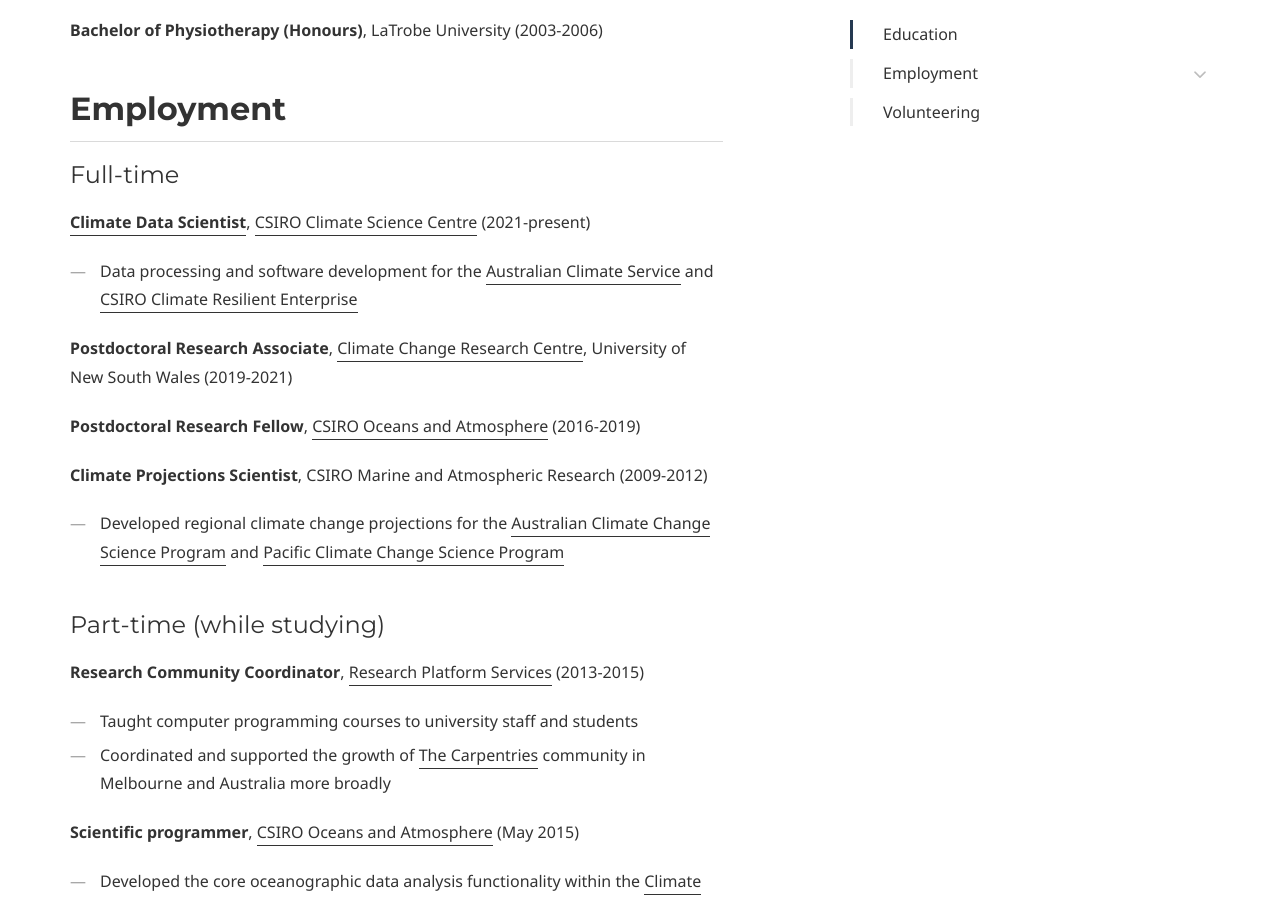
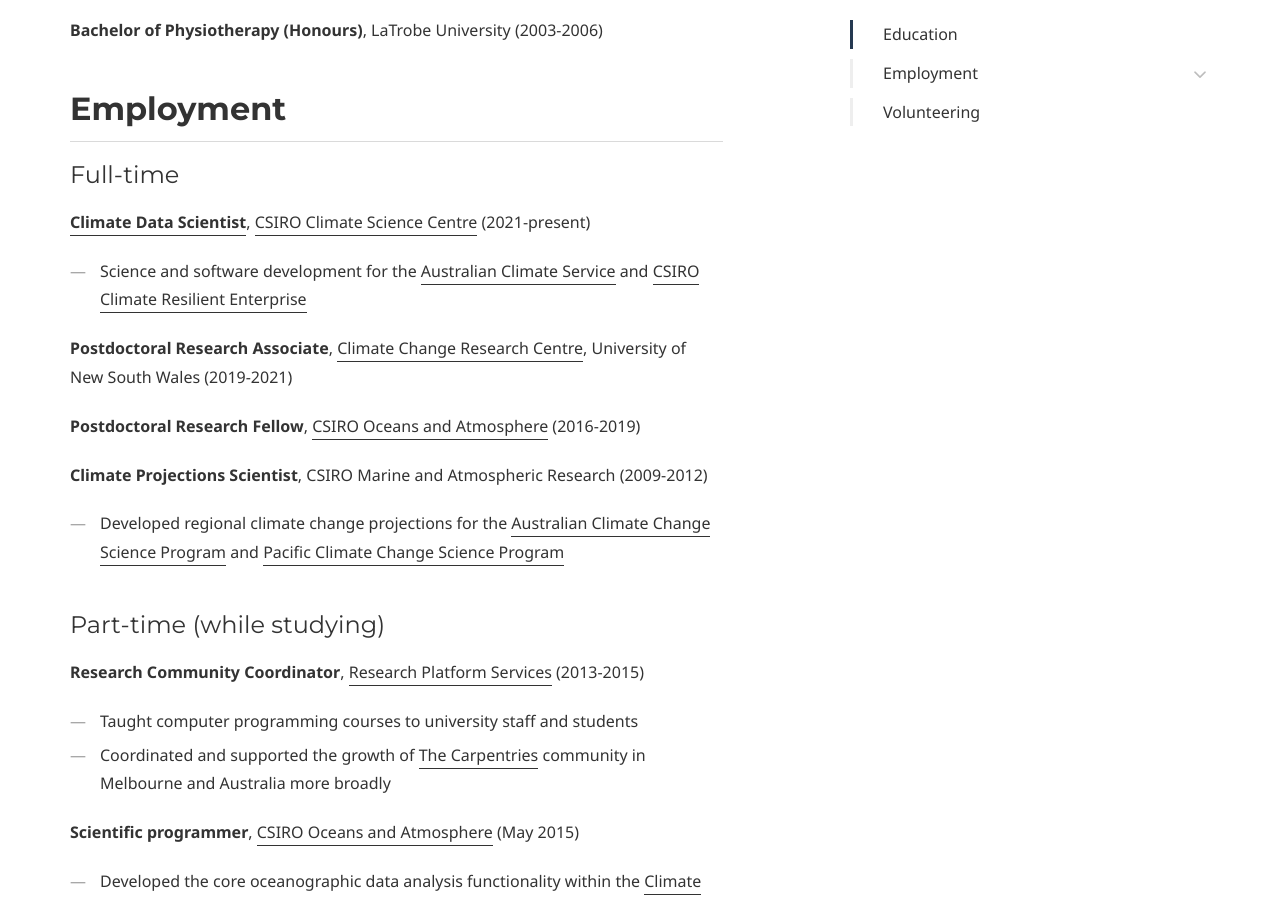
Before and after one commit to DamienIrving/damienirving.github.io, a Jekyll site: the page built from experience.md, in a window 1280 px wide and 900 px high, scrolled down 876 px. Built offline with Jekyll 4.4.1, drawn with Linux system fonts in a browser that asks for light colours; some web fonts are replaced; some of the changed text lies outside the part shown.

Commit message:
Update experience.md

```diff
--- a/experience.md
+++ b/experience.md
@@ -40,7 +40,7 @@ LaTrobe University (2003-2006)
 
 **[Climate Data Scientist](https://people.csiro.au/i/d/damien-irving)**,
 [CSIRO Climate Science Centre](https://www.csiro.au/en/research/environmental-impacts/climate-change/climate-science-centre) (2021-present)
-* Data processing and software development for the [Australian Climate Service](https://www.acs.gov.au/) and [CSIRO Climate Resilient Enterprise](https://www.csiro.au/en/about/challenges-missions/climate-mission)
+* Science and software development for the [Australian Climate Service](https://www.acs.gov.au/) and [CSIRO Climate Resilient Enterprise](https://www.csiro.au/en/about/challenges-missions/climate-mission)
 
 **Postdoctoral Research Associate**,
 [Climate Change Research Centre](http://www.ccrc.unsw.edu.au/),
```
Also changed, not shown: other parts of experience.md (+1 -1 lines).
